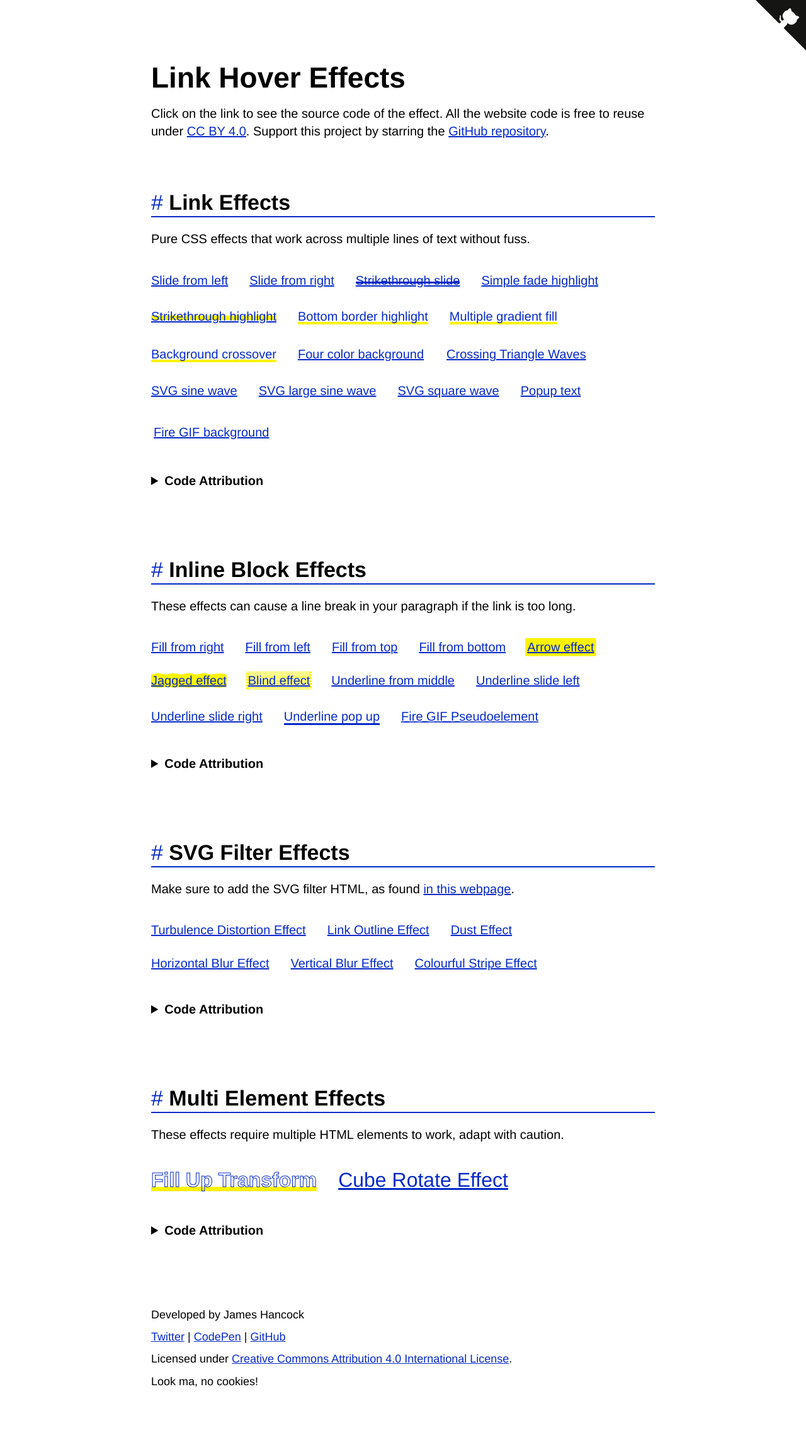
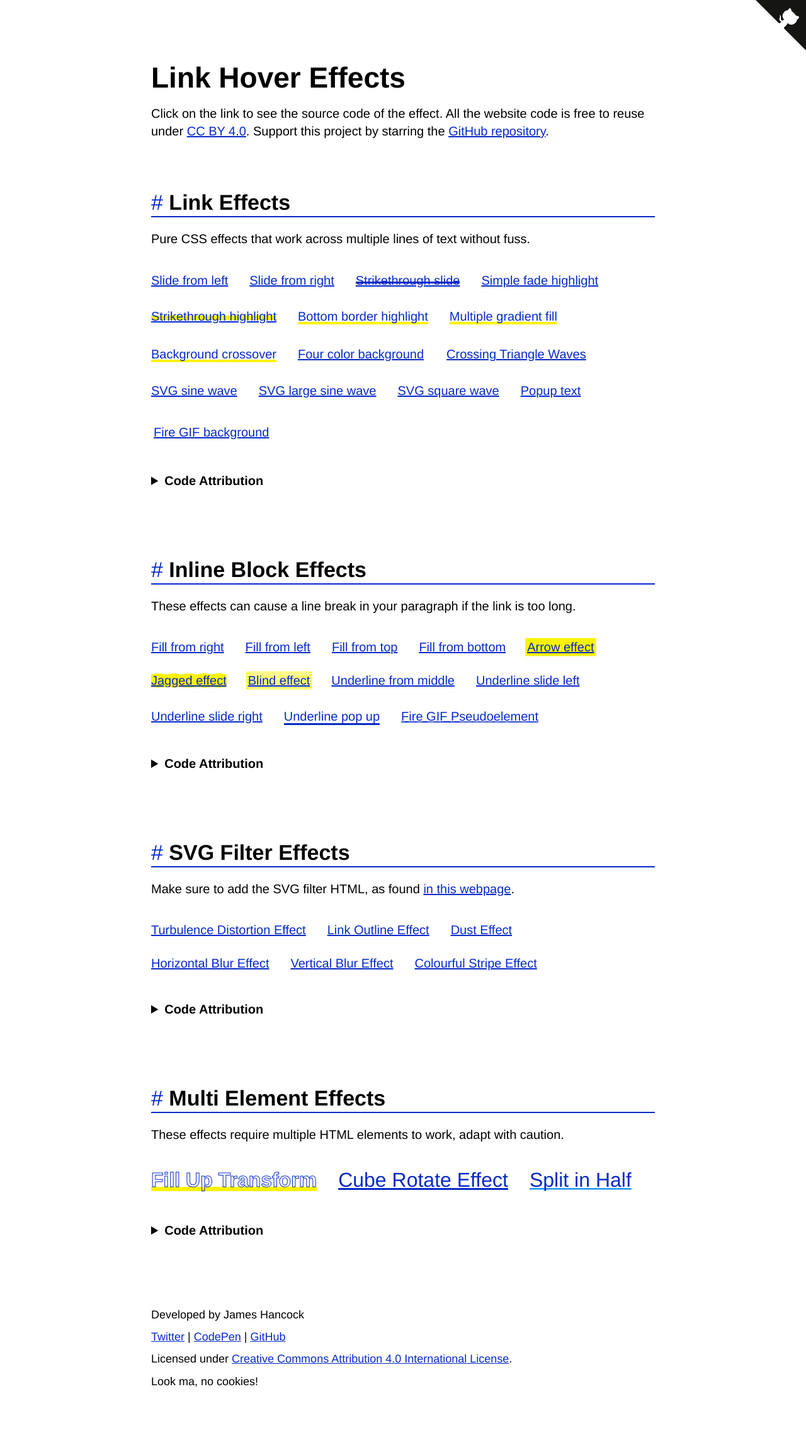
Before and after one commit to jhancock532/link-hover-effects, a Jekyll site: the page built from index.html, in a window 1280 px wide. Shown: the whole page at 63% size. Built offline with Jekyll 4.4.1, drawn with Linux system fonts in a browser that asks for light colours; some web fonts are replaced.

Commit message:
split in half effect

```diff
--- /dev/null
+++ b/_includes/links/split-in-half.html
@@ -0,0 +1,4 @@
+<a class="link link--split-in-half" href="https://codepen.io/jhancock532/pen/YzxxEKa">
+  <div class="link--split-in-half--top">Split in Half</div>
+  <div class="link--split-in-half--bottom">Split in Half</div>
+</a>
--- a/_includes/multi-element-effects.html
+++ b/_includes/multi-element-effects.html
@@ -5,6 +5,7 @@
   <div class="section__links">
     {% include links/fill-up-transform.html %}
     {% include links/cube-rotation.html %}
+    {% include links/split-in-half.html %}
   </div>
 
   <details class="section__attribution">
--- /dev/null
+++ b/_sass/link-styles/_split-in-half.scss
@@ -0,0 +1,109 @@
+.link {
+
+  //Demo available on CodePen using plain CSS
+  //https://codepen.io/jhancock532/pen/YzxxEKa
+
+  // Warning! I've realised the correct rotation angle of the
+  // pseudoelements changes depending on the length of the text :(
+
+  &--split-in-half {
+    position: relative;
+    display: inline-block;
+    line-height: 1em;
+    font-size: 2em;
+
+    &--top {
+      position: absolute;
+      color: $color--secondary;
+      top: 0;
+      display: inline-block;
+      clip-path: polygon(0% 66%, 0% 0%, 100% 0%, 100% 40%);
+      transition: transform 0.6s cubic-bezier(0.16, 1, 0.3, 1) 0.25s;
+    }
+
+    &--top:after {
+      content: "";
+      position: absolute;
+
+      top: 36%;
+      left: 0;
+      width: 100%;
+      height: 8%;
+      background: $color--blue;
+      transform: rotateZ(-2.2deg) scaleX(0%);
+      transform-origin: right top;
+      transition: transform 0.2s ease 0.22s;
+    }
+
+    &--bottom {
+      display: inline-block;
+      clip-path: polygon(0% 65%, 100% 40%, 100% 110%, 0% 110%);
+      text-decoration: underline;
+      color: $color--secondary;
+      transition: background-position 0.2s ease 0.22s;
+      text-decoration: none;
+      background-size: 200% 8%;
+      background-position: left bottom;
+      background-repeat: no-repeat;
+      background-image: linear-gradient(to right, $color--blue 50%, transparent 50%);
+
+    }
+
+    &--bottom:after {
+      content: "";
+      position: absolute;
+
+      top: 40%;
+      left: 0;
+      width: 100%;
+      height: 8%;
+      background: $color--blue;
+      transform: rotateZ(-2deg) scaleX(0%);
+      transform-origin: right top;
+      transition: transform 0.2s ease 0.22s;
+    }
+
+    /*Can't use this type of underscore for multiple lines of text :(
+    Good for menu buttons though, this would use a transform animation instead of a background position animation, better performance :)
+    .link--bottom:before {
+      content: "";
+      position: absolute;
+      bottom: 0;
+      left: 0;
+      width: 100%;
+      height: 8%;
+      background: red;
+      transform-origin: left bottom;
+      transition: transform 0.2s ease;
+    }
+
+    .link:hover .link--bottom:before {
+      transform: scaleX(0%);
+    }
+    */
+
+
+    &:hover .link--split-in-half--top {
+      transform: translateY(-0.5em) rotateZ(-3deg);
+      transition: transform 0.5s cubic-bezier(.12,.8,.57,1.00) 0.42s;
+    }
+
+    &:hover .link--split-in-half--bottom {
+      background-position: 100% bottom;
+      transition: background-position 0.2s ease;
+    }
+
+    &:hover .link--split-in-half--top:after {
+      top: 56.5%;
+      transform-origin: left top;
+      transform: rotateZ(-2.4deg) scaleX(100%);
+    }
+
+    &:hover .link--split-in-half--bottom:after {
+      top: 65%;
+      transform-origin: left top;
+      transform: rotateZ(-2.4deg) scaleX(100%);
+    }
+  }
+
+}
--- a/_sass/main.scss
+++ b/_sass/main.scss
@@ -25,6 +25,7 @@
 //Multiple Element Link Styles
 @import "link-styles/fill-up-transform";
 @import "link-styles/cube-rotation";
+@import "link-styles/split-in-half";
 
 //Pages
 @import "layouts/page";
```
